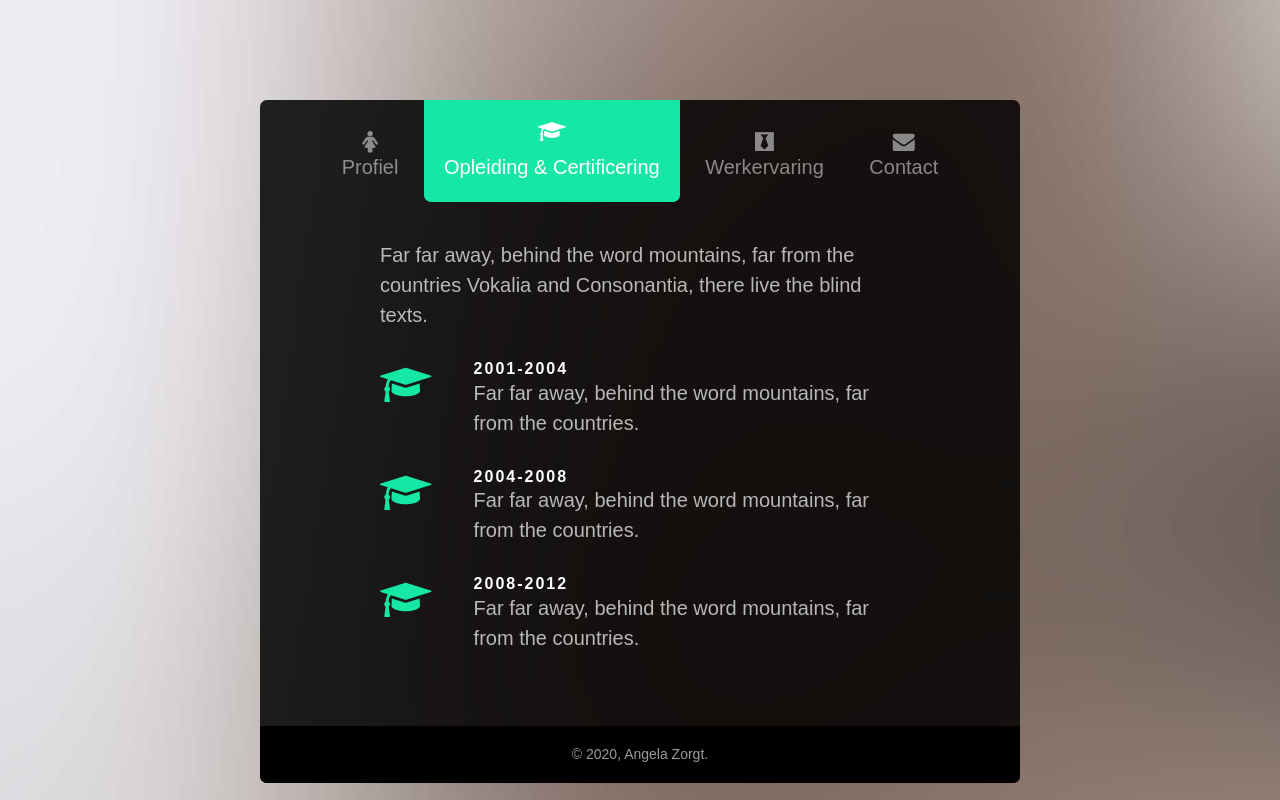
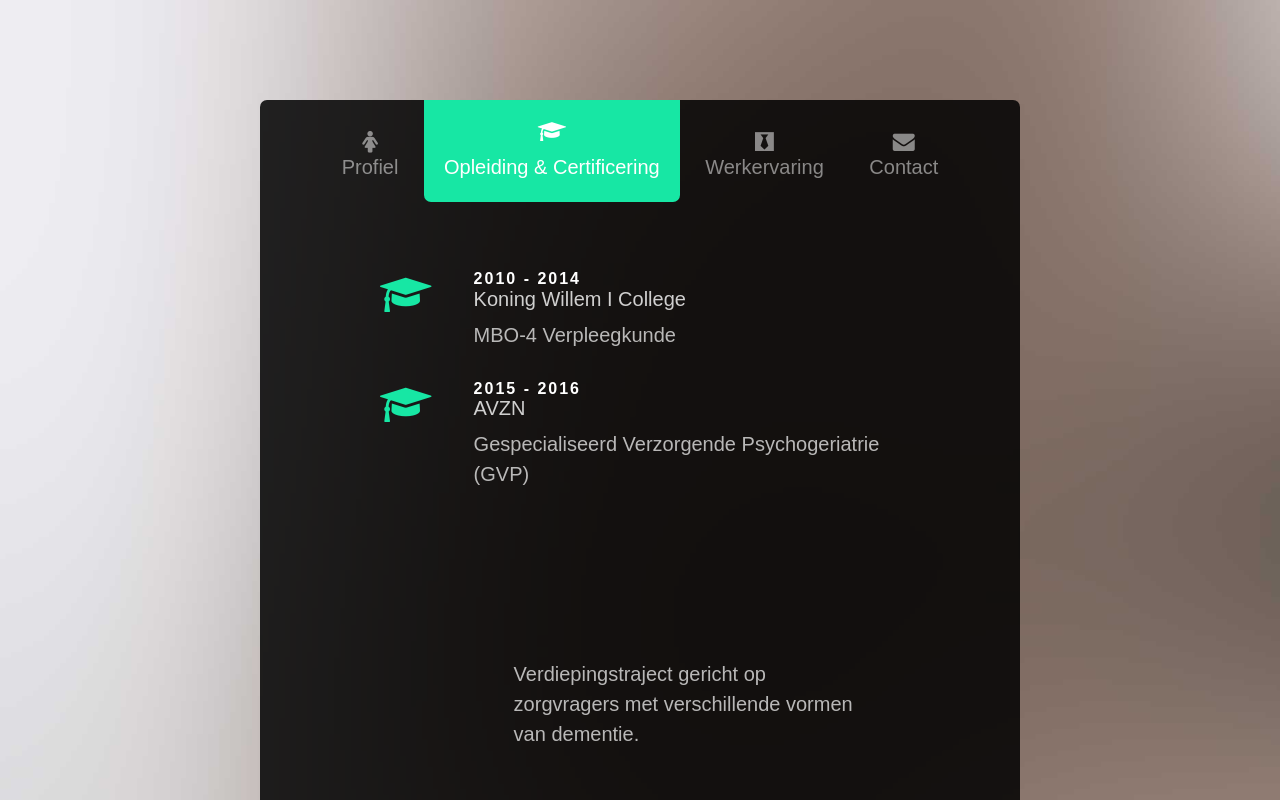
Before and after one commit to davidvaneekelen/angelazorgt, a website: page index.html in a window 1280 px wide. Both pictures are taken after a click on the link "Opleiding & Certificering". Shown: the top 800 px of the page. Drawn offline with Linux system fonts and the light colour scheme; files whose address does not match are found by name.

Commit message:
extra content

```diff
--- a/index.html
+++ b/index.html
@@ -125,8 +125,7 @@
             <div class="row">
               <div class="col-md-12">
                 <p>
-                  Far far away, behind the word mountains, far from the
-                  countries Vokalia and Consonantia, there live the blind texts.
+
                 </p>
 
                 <div class="fh5co-feature">
@@ -134,10 +133,9 @@
                     <i class="icon-graduation-cap"></i>
                   </div>
                   <div class="fh5co-text">
-                    <h2>2001-2004</h2>
+                    <h2>2010 - 2014</h2> <h3>Koning Willem I College</h3>
                     <p>
-                      Far far away, behind the word mountains, far from the
-                      countries.
+                      MBO-4 Verpleegkunde
                     </p>
                   </div>
                 </div>
@@ -147,17 +145,21 @@
                     <i class="icon-graduation-cap"></i>
                   </div>
                   <div class="fh5co-text">
-                    <h2>2004-2008</h2>
+                    <h2>2015 - 2016</h2> <h3>AVZN</h3>
                     <p>
-                      Far far away, behind the word mountains, far from the
-                      countries.
+                      Gespecialiseerd Verzorgende Psychogeriatrie (GVP)
                     </p>
+					<div class="fh5co-content-inner">
+						<p>
+							Verdiepingstraject gericht op zorgvragers met verschillende vormen van dementie.
+						</p>
+					</div>
                   </div>
                 </div>
 
                 <div class="fh5co-feature">
                   <div class="fh5co-icon">
-                    <i class="icon-graduation-cap"></i>
+                    <i class="icon-bookmark"></i>
                   </div>
                   <div class="fh5co-text">
                     <h2>2008-2012</h2>
```
